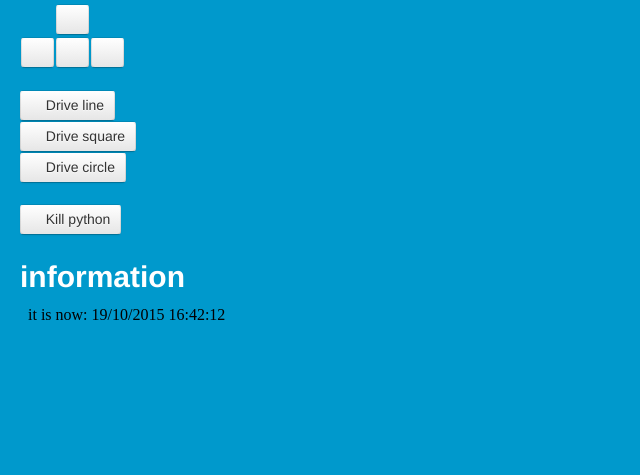
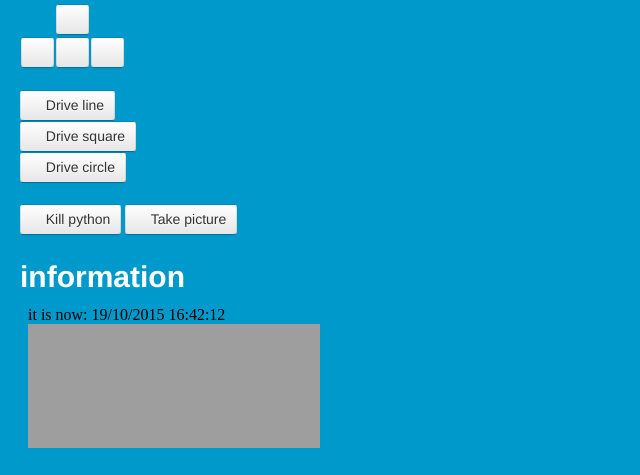
Before and after one commit to samldd/demo-p-o-1516, a Flask app: page / in a window 1280 px wide. Shown: the part 177-652 px from the top of the page, without its empty margins (0-640 px from the left). Run offline with Flask 2, Linux system fonts and the light colour scheme; parts of the project's set-up code (start-up, migrations or seed data) failed here and were passed over; some web fonts are replaced.

Commit message:
foto knopje

```diff
--- a/src/flaskr/flaskr.py
+++ b/src/flaskr/flaskr.py
@@ -36,6 +36,9 @@ def show_index():
         elif request.form['submit'] == 'kill':
             interface.kill()
             return render_template('debug_sentence.html', sentence='executed command kill')
+        elif request.form['submit'] == 'picture':
+            interface.picture()
+            return render_template('debug_sentence.html', sentence='executed command picture')
         else:
             return render_template('debug_sentence.html', sentence='unknown command received')
     else:
--- a/src/flaskr/interface.py
+++ b/src/flaskr/interface.py
@@ -69,6 +69,10 @@ def circle():
         BrickPi.MotorSpeed[PORT_B] = 250
         BrickPiUpdatesValues()
 
+def picture():
+    subprocess.call(["raspistill", "-0", "/robot/flaskr/static/last_image.jpg"])
+
+
 def kill():
     ##windows
     #subprocess.call(["Taskkill", "/F", "/IM", "python.exe"])
--- a/src/flaskr/templates/index.html
+++ b/src/flaskr/templates/index.html
@@ -56,8 +56,11 @@
         <a class="btn" href="javascript:document.querySelector('input[value=square]').click();"><i class="icon-square-o"></i> Drive square</a><br>
         <a class="btn" href="javascript:document.querySelector('input[value=circle]').click();"><i class="icon-circle-o"></i> Drive circle</a><br>
         <br>
-        <a class="btn" href="javascript:document.querySelector('input[value=kill]').click();"><i class="icon-heartbeat"></i> Kill python</a></td>
+        <a class="btn" href="javascript:document.querySelector('input[value=kill]').click();"><i class="icon-heartbeat"></i> Kill python</a>
+        <a class="btn" href="javascript:document.querySelector('input[value=picture]').click();"><i class="icon-camera"></i> Take picture</a>
     <form method="post" target="dummy_iframe">
+        <input type="submit" name="submit" value="sharpleft" style="display:none">
+        <input type="submit" name="submit" value="sharpright" style="display:none">
         <input type="submit" name="submit" value="left" style="display:none">
         <input type="submit" name="submit" value="backward" style="display:none">
         <input type="submit" name="submit" value="right" style="display:none">
@@ -67,6 +70,7 @@
         <input type="submit" name="submit" value="square" style="display:none">
         <input type="submit" name="submit" value="circle" style="display:none">
 
+        <input type="submit" name="submit" value="picture" style="display:none">
         <input type="submit" name="submit" value="kill" style="display:none">
     </form>
     <h1>information</h1>
--- a/src/flaskr/templates/information.html
+++ b/src/flaskr/templates/information.html
@@ -6,5 +6,6 @@
 
 <body>
 {{ info }}
+<img src="{{ url_for('static', filename='last_image.jpg') }}"/>
 </body>
 </html>
```
